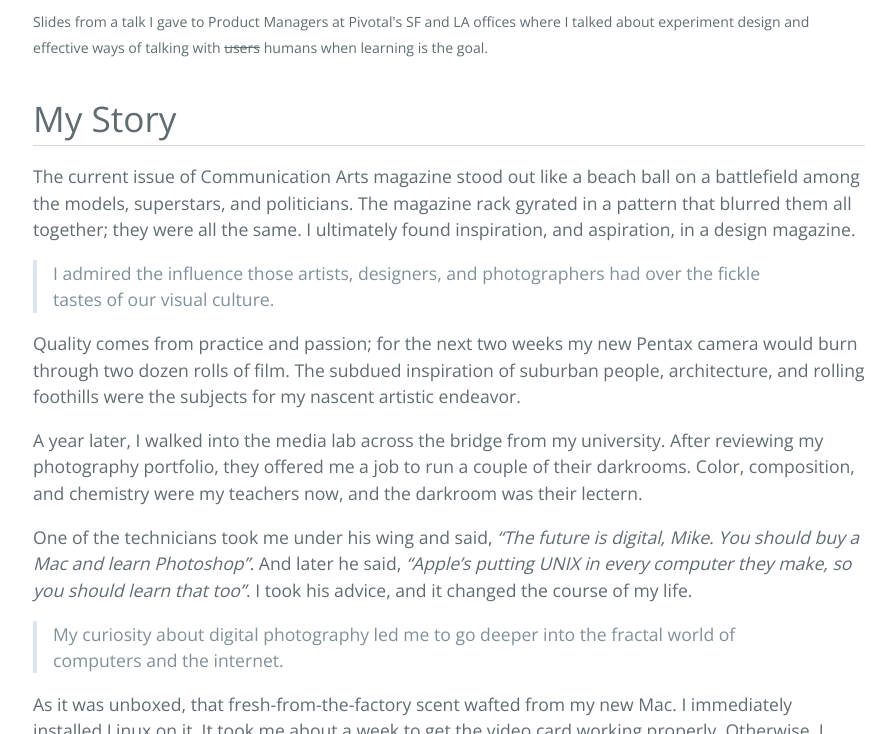
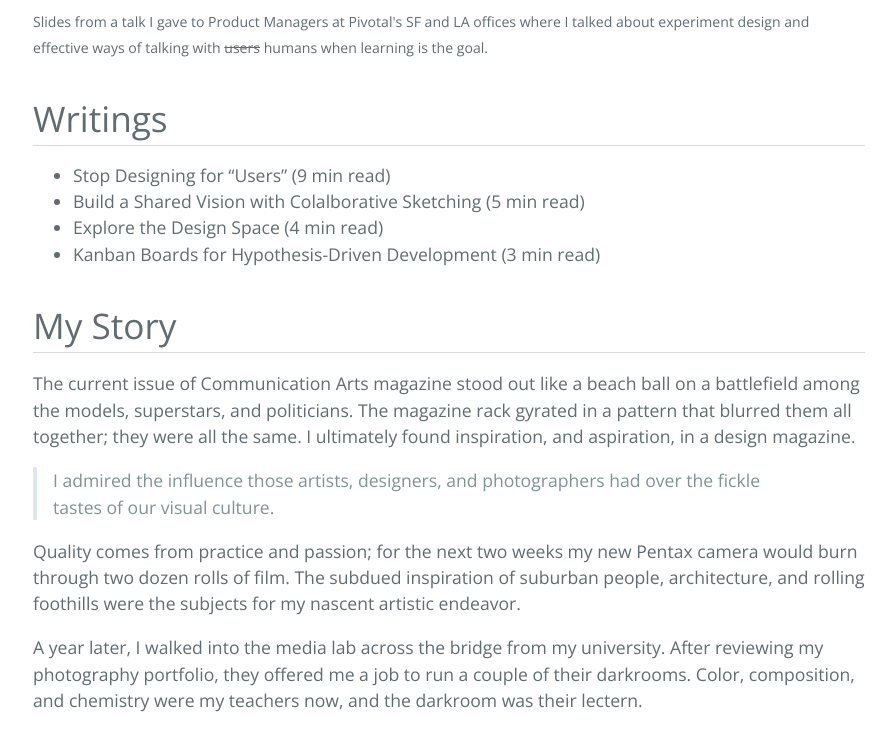
Before and after one commit to mikeylong/mikeylong.github.io, a Jekyll site: the page built from index.md, in a window 1280 px wide and 900 px high, scrolled down 2903 px, cut to the strip 166-900 px from the top of the window. Shown: the whole strip, without its empty margins (191-1086 px from the left). Built offline with Jekyll 4.4.1, drawn with Linux system fonts in a browser that asks for light colours; some web fonts are replaced.

Commit message:
adding Writings section

```diff
--- a/index.md
+++ b/index.md
@@ -13,6 +13,12 @@ layout: default
 
 {% include cf-summit-talk.md %}
 {% include slide-share.md %}
+
+# Writings
+- [Stop Designing for "Users" (9 min read)](https://medium.com/@mblongii/stop-designing-for-users-9c5e582b3ec8)
+- [Build a Shared Vision with Colalborative Sketching (5 min read)](https://medium.com/@mblongii/build-a-shared-vision-with-collaborative-sketching-ddea120a38fe)
+- [Explore the Design Space (4 min read)](https://medium.com/@mblongii/explore-the-design-space-9bd8d3e7dee2)
+- [Kanban Boards for Hypothesis-Driven Development (3 min read)](https://medium.com/lean-product-development/kanban-boards-for-hypothesis-driven-development-32f99a70e8ee)
 
 
 # My Story
```
Also changed, not shown: _includes/writings.md (added), 2 other files.
